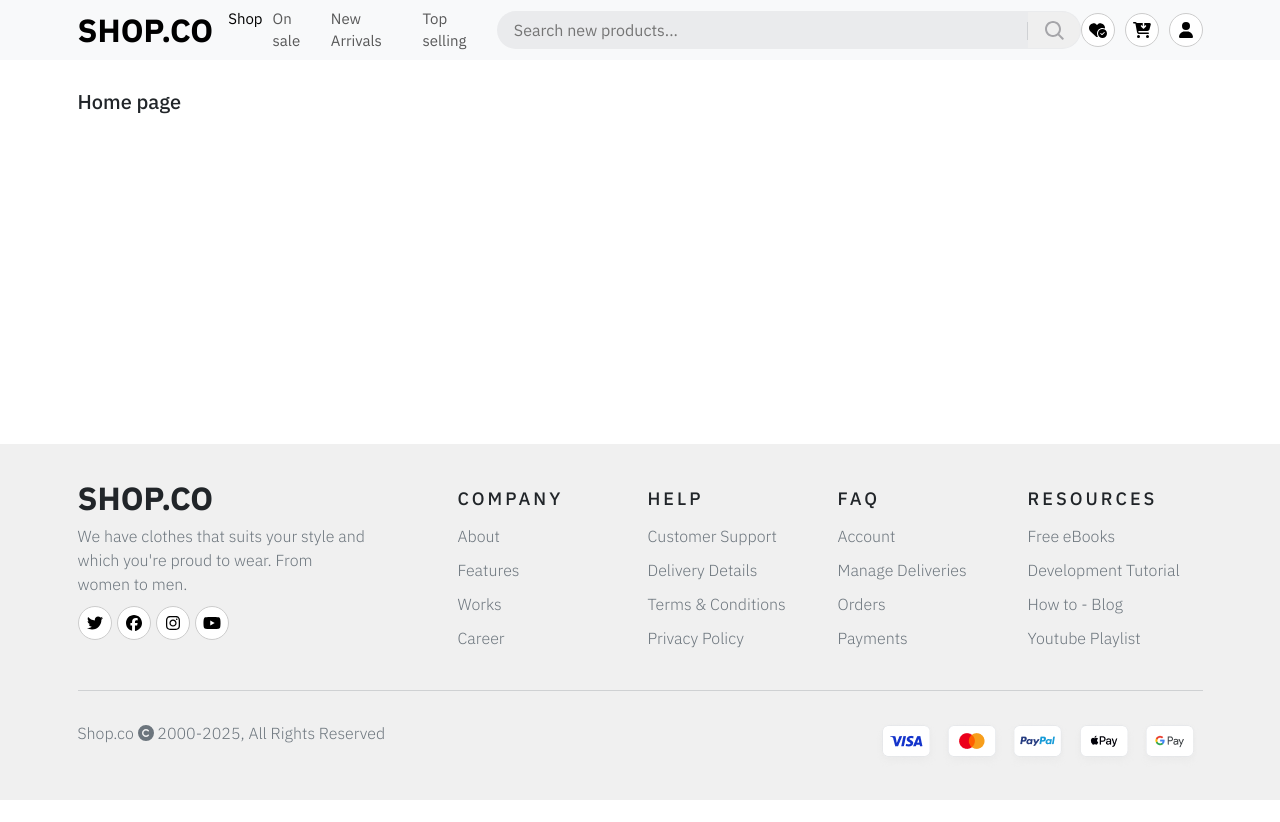
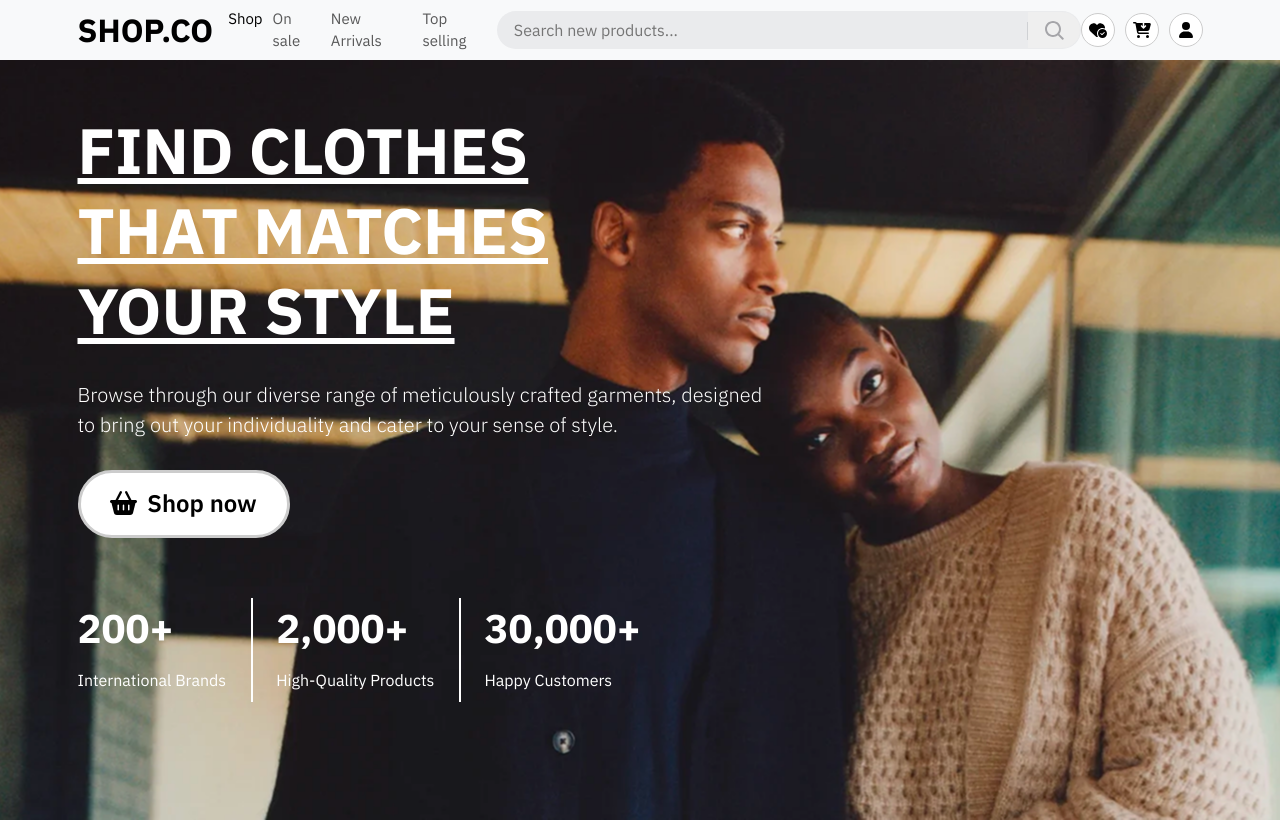
Before and after one commit to HoHoanNam/shop.co, a React (Create React App) app: page / in a window 1280 px wide. Shown: the top 822 px of the page. Before the commit the page ends 800 px from the top, so only its background shows below. Built offline with nearby package versions, Linux system fonts and the light colour scheme.

Commit message:
Xây dựng UI phần Hero Section #1

```diff
--- a/src/App.js
+++ b/src/App.js
@@ -6,7 +6,7 @@ import { DefaultLayout } from '~/components/Layouts';
 function App() {
   return (
     <Router>
-      <div className="App">
+      <div className="App" style={{ minHeight: 2000 }}>
         <Routes>
           {publicRoutes.map((route, index) => {
             const Page = route.component;
--- a/src/assets/imgs/images.js
+++ b/src/assets/imgs/images.js
@@ -1,3 +1,4 @@
+// Payment
 import visa from '~/assets/imgs/visa.png';
 import paypal from '~/assets/imgs/paypal.png';
 import applepay from '~/assets/imgs/applepay.png';
--- a/src/components/Button/Button.module.scss
+++ b/src/components/Button/Button.module.scss
@@ -8,11 +8,31 @@
   color: var(--black);
   background-color: var(--white);
   border: 1.5px solid #ccc;
-  transition: color 0.2s, background-color 0.2s, border 0.2s;
+  transition: color 0.2s, background-color 0.2s, border 0.2s, box-shadow 0.2s;
 
   &:hover {
     color: var(--white);
     background-color: var(--black);
     border: 1.5px solid transparent;
+    box-shadow: 0 0 8px rgb(255, 255, 255, 0.3);
   }
 }
+
+.icon + .content,
+.content + .icon {
+  margin-left: 10px;
+}
+
+.pill {
+  width: 120px;
+  height: 48px;
+  border-radius: 999px;
+}
+
+.pill.large {
+  width: 212px;
+  height: 68px;
+  font-weight: 600;
+  font-size: 2.4rem;
+  border-width: 3px;
+}
--- a/src/components/Button/index.js
+++ b/src/components/Button/index.js
@@ -3,12 +3,12 @@ import styles from './Button.module.scss';
 
 const cx = classNames.bind(styles);
 
-function Button({ children, leftIcon, rightIcon }) {
+function Button({ children, leftIcon, rightIcon, pill, large }) {
   return (
-    <button className={cx('btn')}>
-      <span className={cx('left-icon')}>{leftIcon}</span>
-      <span className={cx('content')}>{children}</span>
-      <span className={cx('right-icon')}>{rightIcon}</span>
+    <button className={cx('btn', { pill, large })}>
+      {leftIcon && <span className={cx('icon')}>{leftIcon}</span>}
+      {children && <span className={cx('content')}>{children}</span>}
+      {rightIcon && <span className={cx('icon')}>{rightIcon}</span>}
     </button>
   );
 }
--- a/src/components/GlobalStyles/GlobalStyles.scss
+++ b/src/components/GlobalStyles/GlobalStyles.scss
@@ -40,3 +40,7 @@ button,
 a[href] {
   text-decoration: none;
 }
+
+.App {
+  position: relative;
+}
--- /dev/null
+++ b/src/components/HeroSection/HeroSection.module.scss
@@ -0,0 +1,52 @@
+:root {
+  --item-spacing: 50px; /* Khoảng cách giữa hai .stats-item */
+  --divider-offset: calc(var(--item-spacing) / -2); /* Tính nửa khoảng cách */
+}
+
+.wrapper {
+  height: 760px;
+  background-image: url('../../assets/imgs/hero-img.png');
+  background-size: cover; /* Đảm bảo hình ảnh phủ kín khu vực, tỷ lệ được giữ nguyên */
+  background-position: center; /* Căn giữa hình ảnh */
+  background-repeat: no-repeat; /* Ngăn hình ảnh lặp lại */
+  background-attachment: scroll; /* Ảnh nền sẽ cuộn cùng trang - mặc định */
+}
+
+.hero-content {
+  padding: 50px 0;
+}
+
+.hero-title {
+  font-weight: bold;
+  font-size: 6.4rem;
+  line-height: 8rem;
+  color: var(--white);
+  text-decoration: underline;
+}
+
+.stats {
+  display: flex;
+}
+
+.stats-item {
+  color: var(--white);
+
+  .number {
+    font-size: 4rem;
+    font-weight: bold;
+  }
+}
+
+.stats-item + .stats-item {
+  position: relative;
+  margin-left: var(--item-spacing);
+
+  &::before {
+    content: '';
+    width: 1.4px;
+    height: 100%;
+    position: absolute;
+    left: var(--divider-offset); /* Đặt vạch ở giữa khoảng cách */
+    background-color: var(--white); /* Tạo màu cho vạch */
+  }
+}
--- /dev/null
+++ b/src/components/HeroSection/index.js
@@ -0,0 +1,52 @@
+import classNames from 'classnames/bind';
+import { FontAwesomeIcon } from '@fortawesome/react-fontawesome';
+import { faBasketShopping } from '@fortawesome/free-solid-svg-icons';
+
+import Button from '~/components/Button';
+import styles from './HeroSection.module.scss';
+
+const cx = classNames.bind(styles);
+
+function HeroSection() {
+  return (
+    <section className={cx('wrapper')}>
+      <div className="container">
+        <div className={cx('hero-content')}>
+          <p className={cx('hero-title')}>
+            FIND CLOTHES <br /> THAT MATCHES <br /> YOUR STYLE
+          </p>
+          <p className="fw-light fs-2 text-white my-5">
+            Browse through our diverse range of meticulously crafted garments, designed <br /> to bring out your
+            individuality and cater to your sense of style.
+          </p>
+          <Button pill large leftIcon={<FontAwesomeIcon icon={faBasketShopping} />}>
+            Shop now
+          </Button>
+
+          {/* Stats */}
+          <div className="mt-5">
+            <div className={classNames(cx('stats'), 'pt-5')}>
+              {/* Item 1 */}
+              <div className={cx('stats-item')}>
+                <p className={cx('number')}>200+</p>
+                <p className={cx('text')}>International Brands</p>
+              </div>
+              {/* Item 2 */}
+              <div className={cx('stats-item')}>
+                <p className={cx('number')}>2,000+</p>
+                <p className={cx('text')}>High-Quality Products</p>
+              </div>
+              {/* Item 3 */}
+              <div className={cx('stats-item')}>
+                <p className={cx('number')}>30,000+</p>
+                <p className={cx('text')}>Happy Customers</p>
+              </div>
+            </div>
+          </div>
+        </div>
+      </div>
+    </section>
+  );
+}
+
+export default HeroSection;
--- a/src/components/Layouts/DefaultLayout/index.js
+++ b/src/components/Layouts/DefaultLayout/index.js
@@ -5,7 +5,7 @@ function DefaultLayout({ children }) {
   return (
     <div className="wrapper">
       <Header />
-      <div className="container py-5">{children}</div>
+      {children}
       <Footer />
     </div>
   );
--- a/src/components/Layouts/components/Footer/Footer.module.scss
+++ b/src/components/Layouts/components/Footer/Footer.module.scss
@@ -1,6 +1,6 @@
 .wrapper {
   min-height: 100px;
-  position: fixed;
+  position: absolute;
   left: 0;
   right: 0;
   bottom: 0;
--- a/src/components/Layouts/components/Header/index.js
+++ b/src/components/Layouts/components/Header/index.js
@@ -52,7 +52,7 @@ function Header() {
 
           {/* Search */}
           <div className={cx('search')}>
-            <input placeholder="Search new products..." />
+            <input placeholder="Search new products..." spellCheck={false} />
             <button className={cx('search-btn')}>
               <svg
                 width="2.4rem"
@@ -62,8 +62,8 @@ function Header() {
                 xmlns="http://www.w3.org/2000/svg"
               >
                 <path
-                  fill-rule="evenodd"
-                  clip-rule="evenodd"
+                  fillRule="evenodd"
+                  clipRule="evenodd"
                   d="M22 10C15.3726 10 10 15.3726 10 22C10 28.6274 15.3726 34 22 34C28.6274 34 34 28.6274 34 22C34 15.3726 28.6274 10 22 10ZM6 22C6 13.1634 13.1634 6 22 6C30.8366 6 38 13.1634 38 22C38 25.6974 36.7458 29.1019 34.6397 31.8113L43.3809 40.5565C43.7712 40.947 43.7712 41.5801 43.3807 41.9705L41.9665 43.3847C41.5759 43.7753 40.9426 43.7752 40.5521 43.3846L31.8113 34.6397C29.1019 36.7458 25.6974 38 22 38C13.1634 38 6 30.8366 6 22Z"
                 ></path>
               </svg>
--- a/src/pages/Home/index.js
+++ b/src/pages/Home/index.js
@@ -1,5 +1,15 @@
+import classNames from 'classnames/bind';
+import styles from './Home.module.scss';
+import HeroSection from '~/components/HeroSection';
+
+const cx = classNames.bind(styles);
+
 function Home() {
-  return <h2>Home page</h2>;
+  return (
+    <div className={cx('wrapper')}>
+      <HeroSection />
+    </div>
+  );
 }
 
 export default Home;
```
Also changed, not shown: src/assets/imgs/hero-img.png (added), src/pages/Home/Home.module.scss (added).
